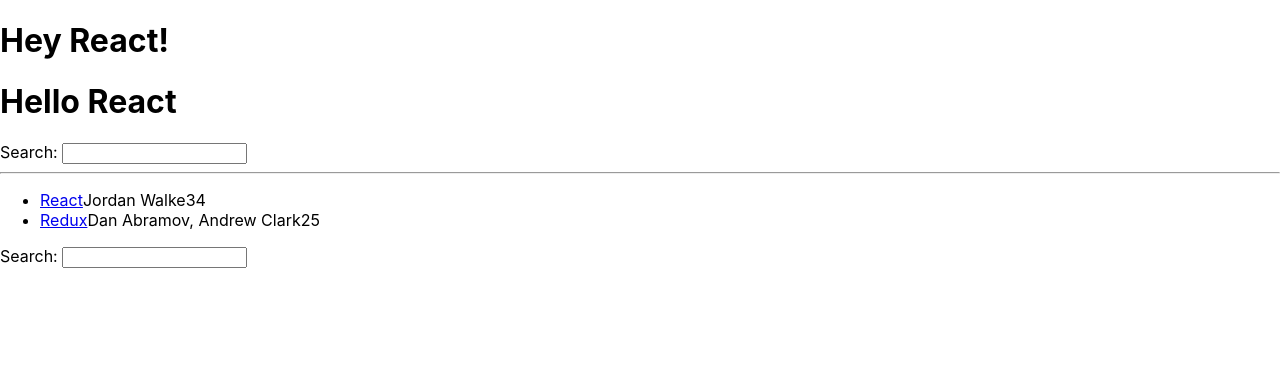
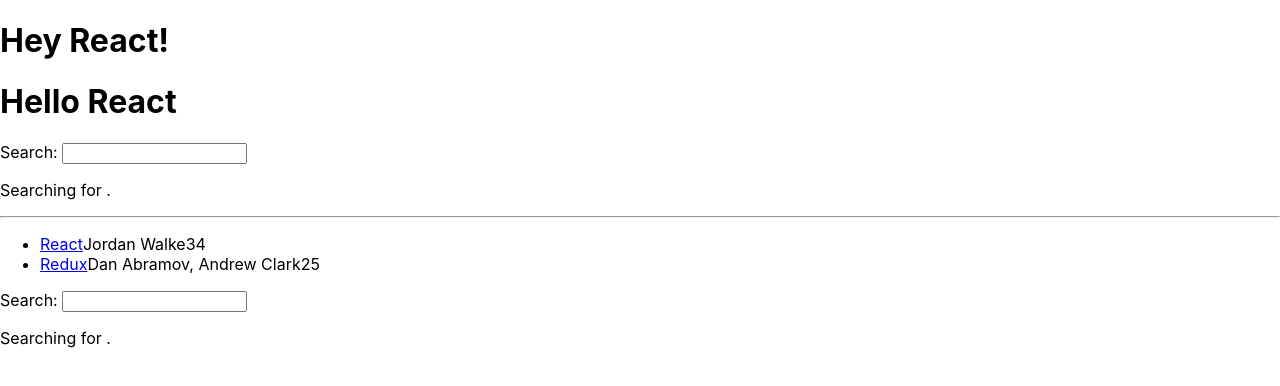
Before and after one commit to jinsanity07/hacker-stories, a React (Create React App) app: page / in a window 1280 px wide. Shown: the top 386 px of the page. Built offline with nearby package versions, Linux system fonts and the light colour scheme.

Commit message:
13.React State

```diff
--- a/src/App.js
+++ b/src/App.js
@@ -1,5 +1,6 @@
 import logo from './logo.svg';
 import './App.css';
+import React from 'react';
 
 const welcome = { greeting: 'Hey', title: 'React!', };
 const getTitle = (title) =>  { return title; }
@@ -15,6 +16,7 @@
 
 const App = () =>{
   const stories = [ { title: 'React', url: 'https://reactjs.org/', author: 'Jordan Walke', num_comments: 3, points: 4, objectID: 0, }, { title: 'Redux', url: 'https://redux.js.org/', author: 'Dan Abramov, Andrew Clark', num_comments: 2, points: 5, objectID: 1, }, ];
+  console.log('App renders');
   return ( <div>
 
             <h1> {welcome.greeting} {welcome.title} </h1>
@@ -31,7 +33,7 @@
 }
 
 const List = (props) => {
-
+  console.log('List renders');
   return ( <ul>
       {props.list.map((item) => (
       <Item key={item.objectID} item={item} />
@@ -54,9 +56,17 @@
 
 
   const Search = () => {
+    // let searchTerm = '';
+    const [searchTerm, setSearchTerm] = React.useState('');
+
     const handleChange = (event) => {
-      console.log(event);
-      console.log(event.target.value); };
+      // console.log(event);
+      console.log(event.target.value);
+      // a function to update this state
+      setSearchTerm(event.target.value);
+    };
+
+
 
     return (
     <div>
@@ -64,6 +74,8 @@
     <label htmlFor="search">Search: </label>
 
     <input id="search" type="text" onChange={handleChange}/>
+
+    <p> Searching for <strong>{searchTerm}</strong>.</p>
     </div> );
 
 }
```
